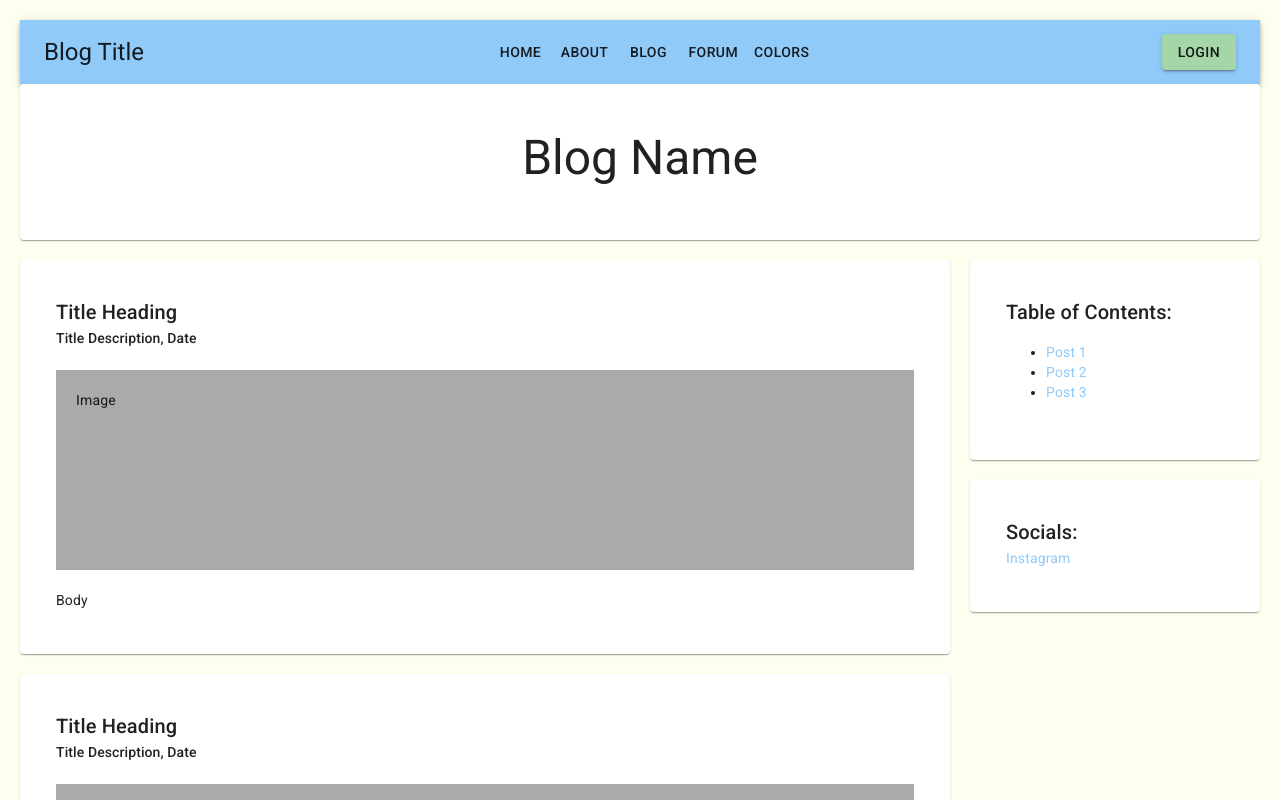
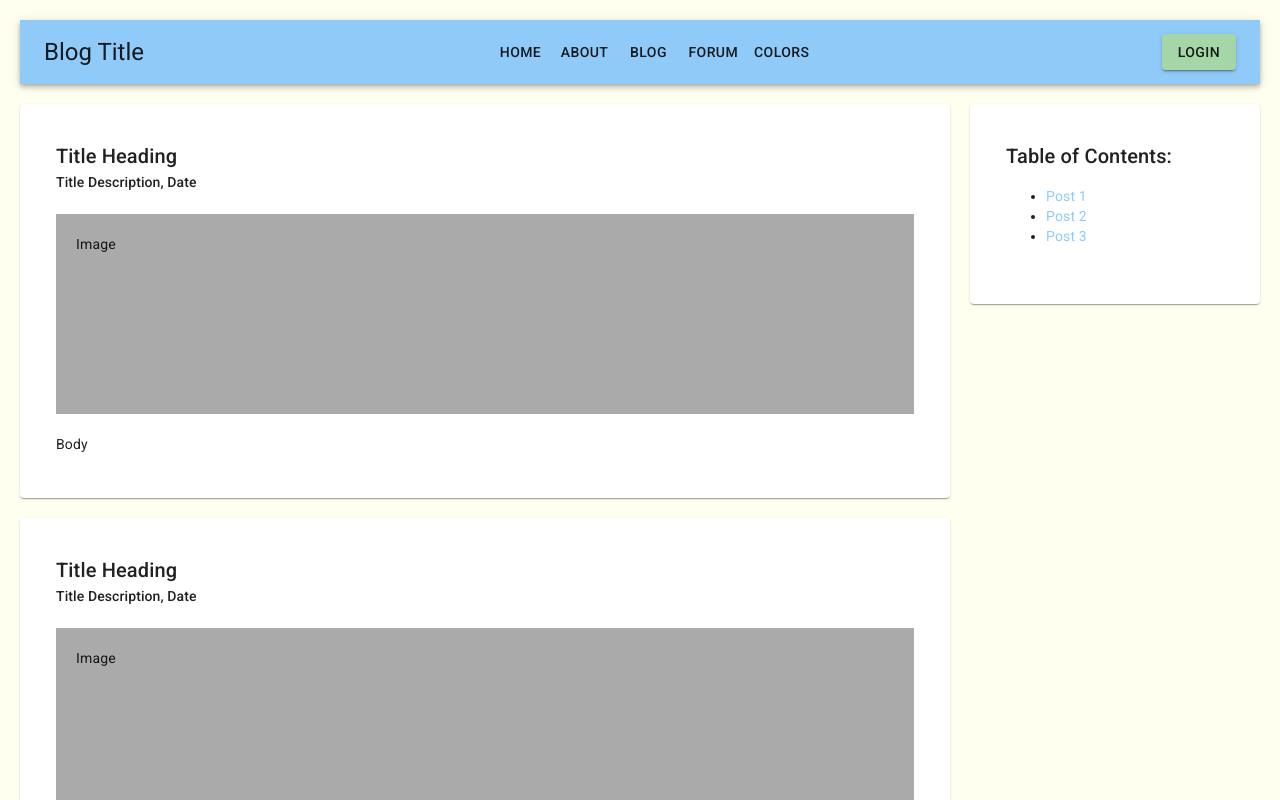
Before and after one commit to myanhtle/Influencer-Blog, a React (Create React App) app: page /blog in a window 1280 px wide. Shown: the top 800 px of the page. Built offline with nearby package versions, Linux system fonts and the light colour scheme.

Commit message:
remove header and socials

```diff
--- a/src/components/Blog.js
+++ b/src/components/Blog.js
@@ -5,12 +5,6 @@ import { Card, CardContent, Link, Typography } from "@material-ui/core";
 export default function Blog() {
   return (
     <div>
-      <Card className="header">
-        <CardContent>
-          <Typography variant="h3">Blog Name</Typography>
-        </CardContent>
-      </Card>
-
       <div className="leftcolumn">
         <Card className="card">
           <CardContent>
@@ -55,13 +49,6 @@ export default function Blog() {
             </ul>
           </CardContent>
         </Card>
-
-        <Card className="card">
-          <CardContent>
-            <Typography variant="h6">Socials:</Typography>
-            <Link>Instagram</Link>
-          </CardContent>
-        </Card>
       </div>
     </div>
   );
```
